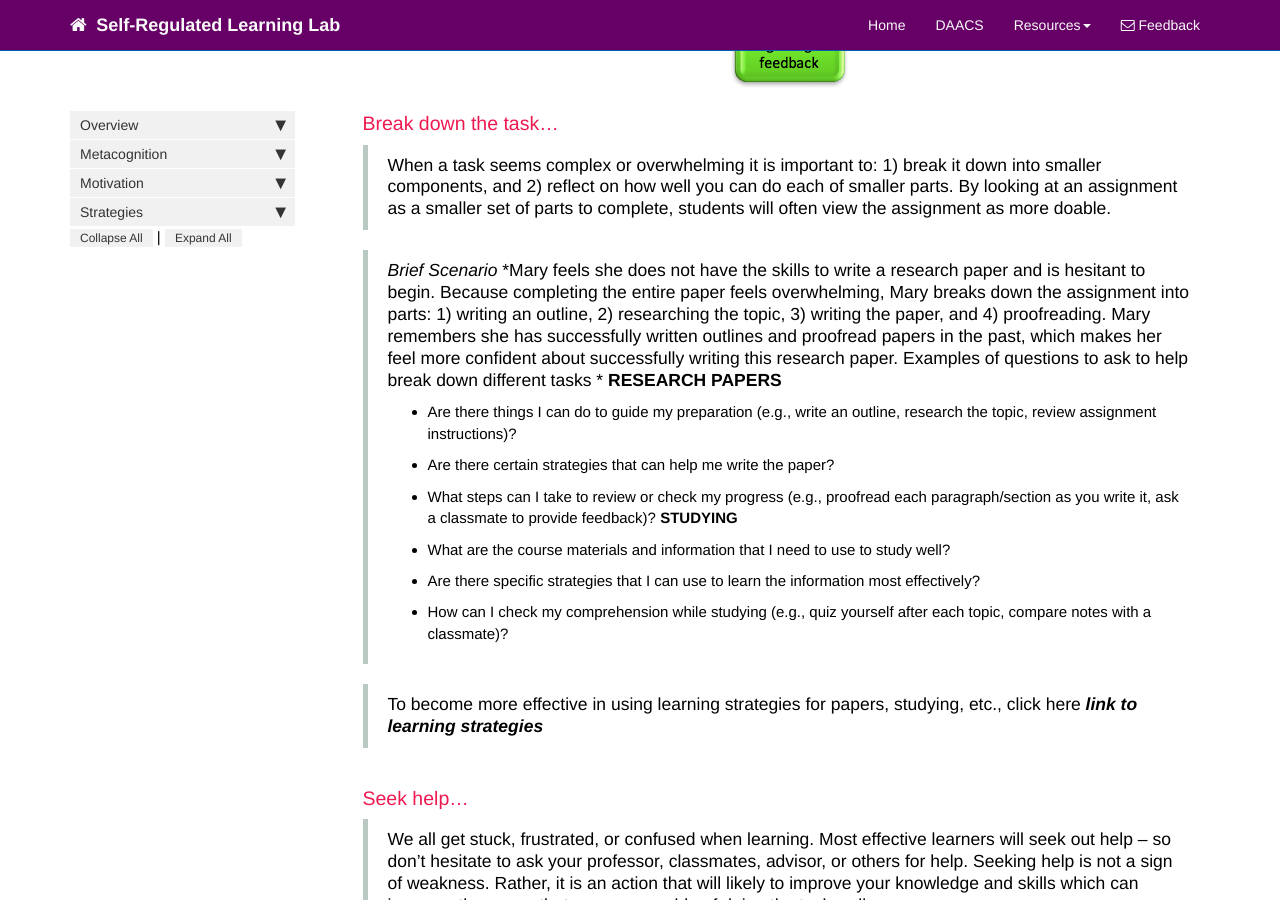
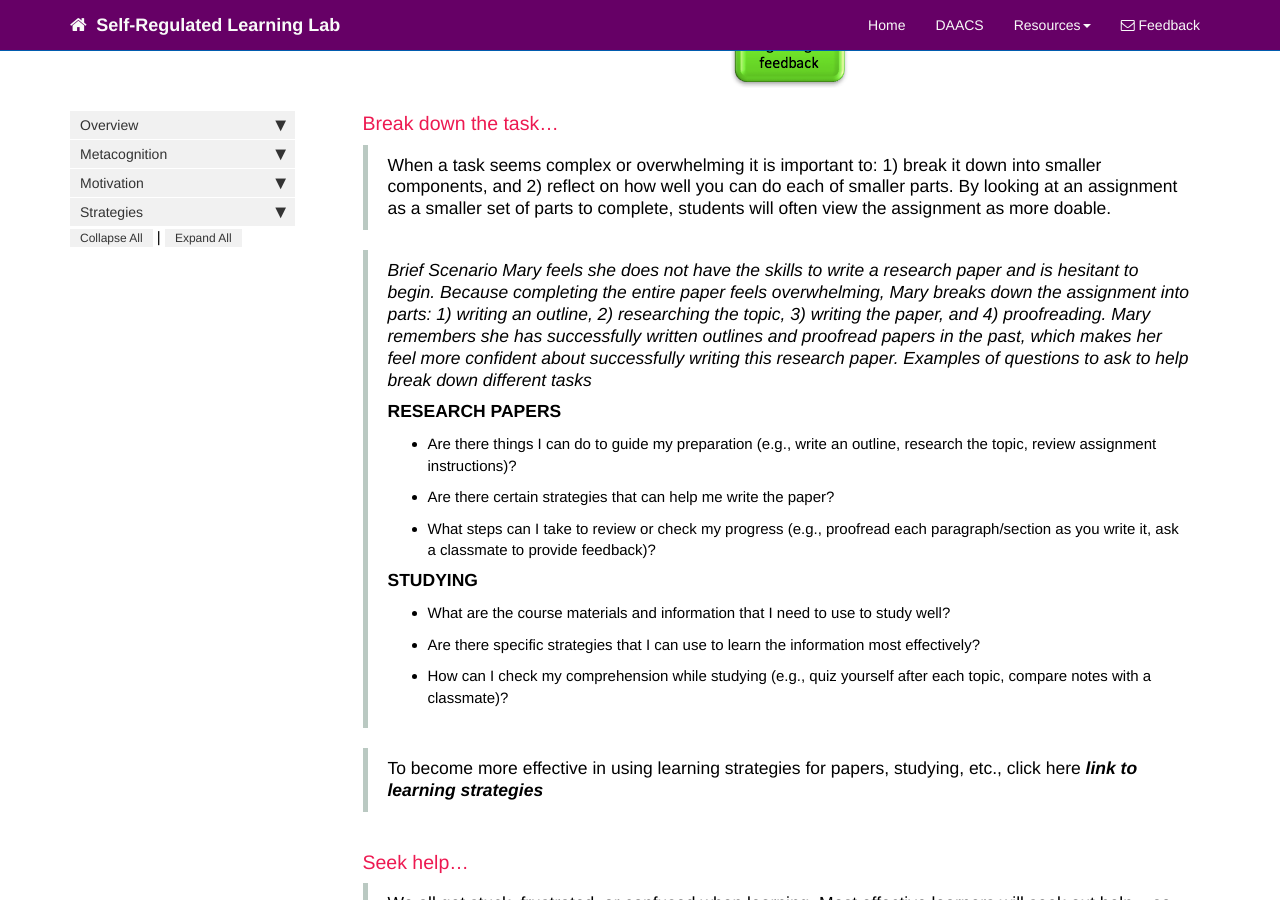
Before and after one commit to dfranklin02/SRL, a Jekyll site: the page built from docs/pages/motivation/self-efficacy_recommendations.md, in a window 1280 px wide and 900 px high, scrolled down 636 px. Built offline with Jekyll 4.4.1, drawn with Linux system fonts in a browser that asks for light colours; nearby versions of some CDN libraries; comment, search, counter and statistics services are not loaded.

```diff
--- a/docs/pages/motivation/self-efficacy_recommendations.md
+++ b/docs/pages/motivation/self-efficacy_recommendations.md
@@ -26,12 +26,14 @@ There are many different things students can do to improve their self-efficacy.
 > *Brief Scenario*
 > *Mary feels she does not have the skills to write a research paper and is hesitant to begin. Because completing the entire paper feels overwhelming, Mary breaks down the assignment into parts: 1) writing an outline, 2) researching the topic, 3) writing the paper, and 4) proofreading. Mary remembers she has successfully written outlines and proofread papers in the
 past, which makes her feel more confident about successfully writing this research paper.
-> Examples of questions to ask to help break down different tasks *
+> Examples of questions to ask to help break down different tasks*
+>
 > **RESEARCH PAPERS**
 > - Are there things I can do to guide my preparation (e.g., write an outline, research the topic, review assignment
 instructions)?
 > - Are there certain strategies that can help me write the paper?
 > - What steps can I take to review or check my progress (e.g., proofread each paragraph/section as you write it, ask a classmate to provide feedback)?
+>
 > **STUDYING**
 > - What are the course materials and information that I need to use to study well?
 > - Are there specific strategies that I can use to learn the information most effectively?
```
